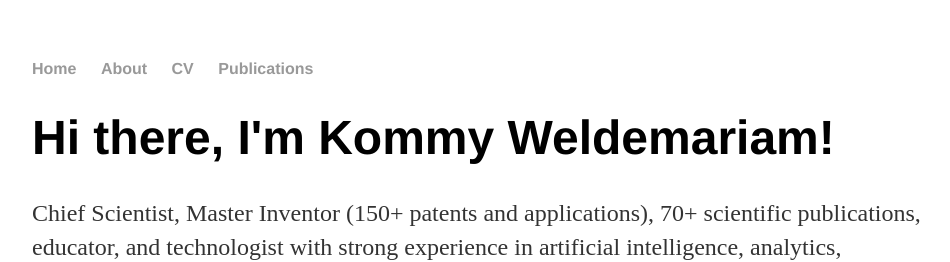
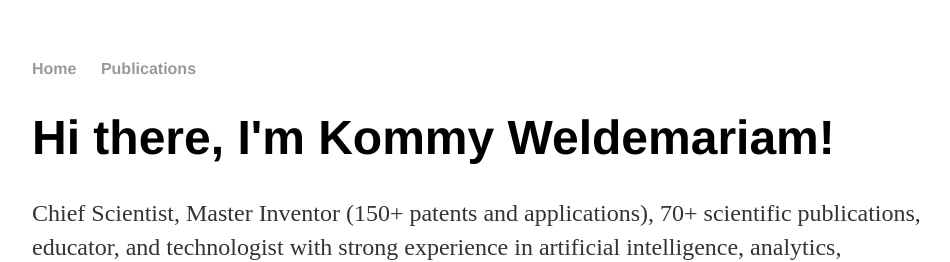
Before and after one commit to komminist/komminist.github.io, a Jekyll site: the page built from index.html, in a window 1280 px wide. Shown: the top 262 px of the page, without its empty margins (160-1110 px from the left). Built offline with Jekyll 4.4.1, drawn with Linux system fonts in a browser that asks for light colours.

Commit message:
Update default.html

```diff
--- a/_layouts/default.html
+++ b/_layouts/default.html
@@ -9,8 +9,8 @@
 			<nav>
 	    		<ul>
 	        		<li><a href="/">Home</a></li>
-		        	<li><a href="/about">About</a></li>
-	        		<li><a href="/cv">CV</a></li>
+		        	<!--<li><a href="/about">About</a></li>
+	        		<li><a href="/cv">CV</a></li> --!>
 				<li><a href="/pub">Publications</a></li>
 
 	    		</ul>
```
